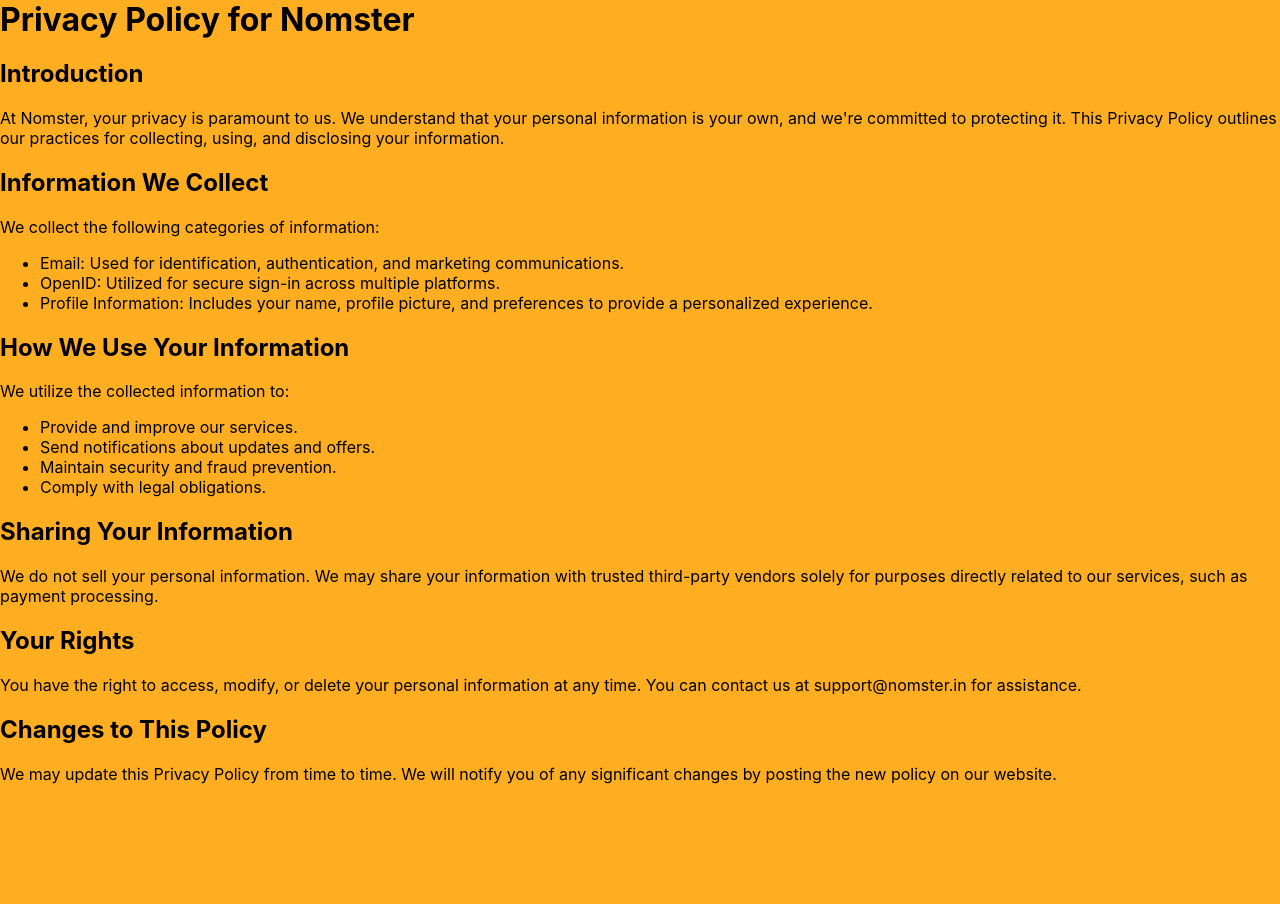
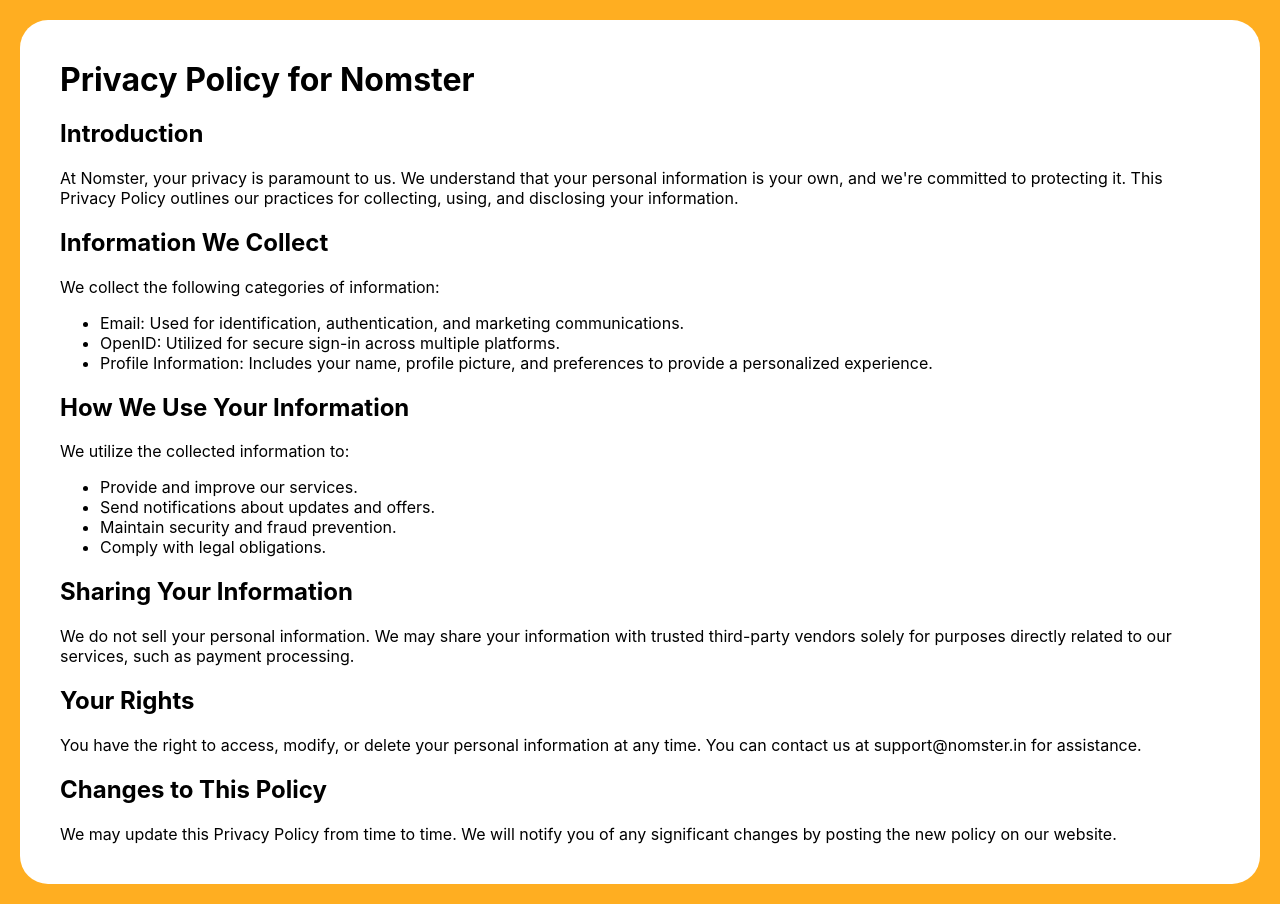
Before and after one commit to utkarshgill/nomster, a React (Create React App) app: page /privacy in a window 1280 px wide. Before the commit the page ends 800 px from the top, so only its background shows below. Built offline with nearby package versions, Linux system fonts and the light colour scheme; the HTML template or start-up script is replaced by a standard one.

Commit message:
another test

```diff
--- a/src/views/Privacy.js
+++ b/src/views/Privacy.js
@@ -2,7 +2,7 @@
 
 const Privacy = () => {
     return (
-        <div>
+        <div style={{ backgroundColor: '#fff', padding: '40px', margin: '20px', borderRadius: '28px' }}>
             <h1>Privacy Policy for Nomster</h1>
             <h2>Introduction</h2>
             <p>At Nomster, your privacy is paramount to us. We understand that your personal information is your own, and we're committed to protecting it. This Privacy Policy outlines our practices for collecting, using, and disclosing your information.</p>
--- a/src/views/Tos.js
+++ b/src/views/Tos.js
@@ -2,7 +2,7 @@
 
 const Tos = () => {
     return (
-        <div>
+        <div style={{ backgroundColor: '#fff', padding: '40px', margin: '20px', borderRadius: '28px' }}>
             <h1>Terms of Service for Nomster</h1>
             <h2>Acceptance</h2>
             <p>By accessing or using Nomster, you agree to comply with these Terms. If you do not agree, please do not use our services.</p>
```
